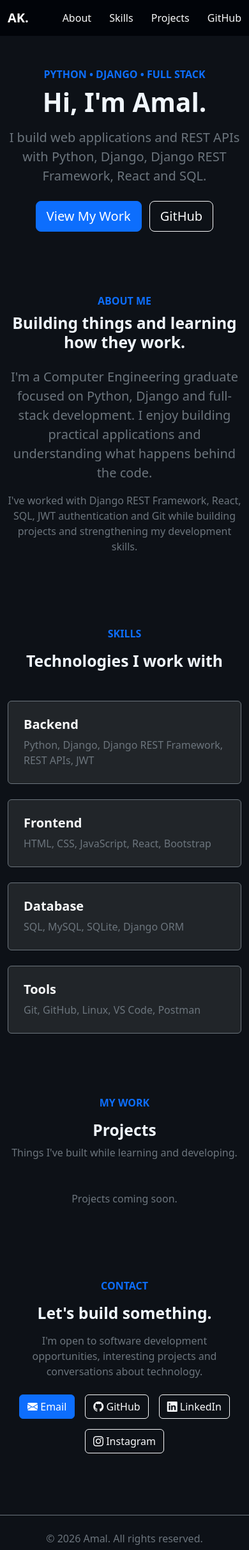
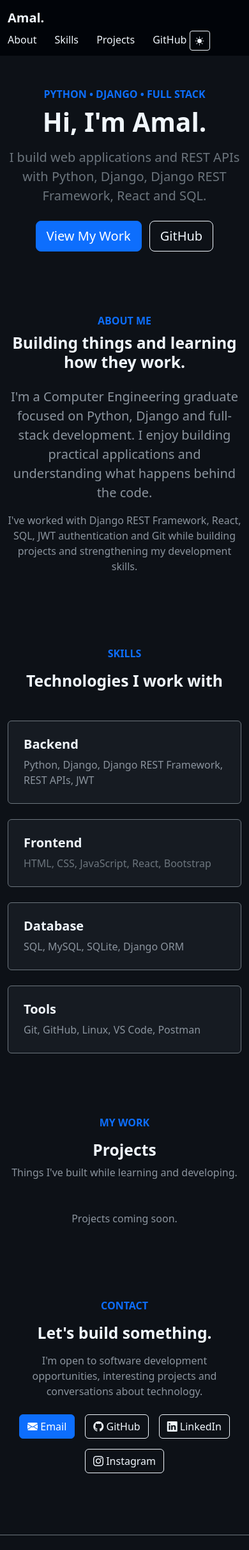
Before and after one commit to kailo-am/portfolio, a Django app: template main/templates/main/home.html in a window 390 px wide. Shown: the top 2422 px of the page at 64% size. Run offline with Django 5.2, Linux system fonts and the light colour scheme; the template is opened without the code that fills it, so the values that code supplies are empty.

Commit message:
Add responsive theme toggle

```diff
--- a/main/templates/main/base.html
+++ b/main/templates/main/base.html
@@ -19,13 +19,34 @@
 
     <style>
 
+        :root {
+        --bg-color: #0d1117;
+        --text-color: #f0f6fc;
+        --muted-color: #8b949e;
+        --card-color: #161b22;
+        --nav-color: #010409;
+        }
+
+        [data-theme="light"] {
+            --bg-color: #ffffff;
+            --text-color: #212529;
+            --muted-color: #6c757d;
+            --card-color: #f8f9fa;
+            --nav-color: #f8f9fa;
+        }
+
         body {
-            background: #0d1117;
-            color: #f0f6fc;
+            background: var(--bg-color);
+            color: var(--text-color);
+            transition: background-color 0.25s ease, color 0.25s ease;
         }
 
         .navbar {
-            background: #010409;
+            background: var(--nav-color);
+        }
+
+        .project-card {
+            background: var(--card-color) !important;
         }
 
         .card {
@@ -43,6 +64,33 @@
             transform: translateY(-6px);
             border-color: #0d6efd !important;
         }
+        .theme-text {
+            color: var(--text-color) !important;
+        }
+
+        .theme-muted {
+            color: var(--muted-color) !important;
+        }
+
+        .theme-card {
+            background-color: var(--card-color) !important;
+            color: var(--text-color) !important;
+        }
+
+        .theme-nav {
+            background-color: var(--nav-color) !important;
+        }
+        .theme-outline {
+            color: var(--text-color) !important;
+            border: 1px solid var(--text-color) !important;
+        }
+
+        .theme-outline:hover {
+            background-color: var(--text-color) !important;
+            color: var(--bg-color) !important;
+        }
+
+
 
     </style>
 
@@ -51,35 +99,41 @@
 
 <body>
 
-<nav class="navbar navbar-expand-lg navbar-dark">
+<nav class="navbar navbar-expand-lg theme-nav">
 
     <div class="container">
 
-        <a class="navbar-brand fw-bold"
+        <a class="navbar-brand fw-bold theme-text"
            href="/">
-            AK.
+            Amal.
         </a>
 
         <div>
             <a href="#about"
-                class="text-light text-decoration-none me-4">
+                class="theme-text  text-decoration-none me-4">
                     About
             </a>
             <a href="#skills"
-                class="text-light text-decoration-none me-4">
+                class="theme-text  text-decoration-none me-4">
                     Skills
             </a>
 
             <a href="#projects"
-               class="text-light text-decoration-none me-4">
+               class="theme-text  text-decoration-none me-4">
                 Projects
             </a>
 
             <a href="https://github.com/kailo-am"
                target="_blank"
-               class="text-light text-decoration-none">
+               class="theme-text  text-decoration-none">
                 GitHub
             </a>
+            <button id="themeToggle"
+                    class="btn theme-outline btn-sm"
+                    type="button"
+                    aria-label="Toggle theme">
+                    <i id="themeIcon" class="bi bi-sun-fill"></i>
+            </button>
 
         </div>
 
@@ -108,7 +162,25 @@
 
 </footer>
 
+<script>
+    const themeToggle = document.getElementById("themeToggle");
+    const themeIcon = document.getElementById("themeIcon");
 
+    themeToggle.addEventListener("click", () => {
+
+        const currentTheme =
+            document.documentElement.getAttribute("data-theme");
+
+        if (currentTheme === "light") {
+            document.documentElement.removeAttribute("data-theme");
+            themeIcon.className = "bi bi-sun-fill";
+        } else {
+            document.documentElement.setAttribute("data-theme", "light");
+            themeIcon.className = "bi bi-moon-fill";
+        }
+
+    });
+</script>
 </body>
 
 </html>
--- a/main/templates/main/home.html
+++ b/main/templates/main/home.html
@@ -27,7 +27,7 @@
 
             <a href="https://github.com/kailo-am"
                target="_blank"
-               class="btn btn-outline-light btn-lg">
+               class="btn theme-outline btn-lg">
                 GitHub
             </a>
         </div>
@@ -50,14 +50,14 @@
                     Building things and learning how they work.
                 </h2>
 
-                <p class="text-secondary lead">
+                <p class="theme-muted lead">
                     I'm a Computer Engineering graduate focused on
                     Python, Django and full-stack development.
                     I enjoy building practical applications and
                     understanding what happens behind the code.
                 </p>
 
-                <p class="text-secondary">
+                <p class="theme-muted">
                     I've worked with Django REST Framework, React,
                     SQL, JWT authentication and Git while building
                     projects and strengthening my development skills.
@@ -90,13 +90,13 @@
         <div class="row g-4">
 
             <div class="col-md-6 col-lg-3">
-                <div class="card bg-dark border-secondary h-100">
+                <div class="card theme-card border-secondary h-100">
                     <div class="card-body p-4">
-                        <h3 class="h5 fw-bold text-light">
+                        <h3 class="h5 fw-bold theme-text ">
                             Backend
                         </h3>
 
-                        <p class="text-secondary mb-0">
+                        <p class="theme-muted mb-0">
                             Python, Django, Django REST Framework,
                             REST APIs, JWT
                         </p>
@@ -106,9 +106,9 @@
 
 
             <div class="col-md-6 col-lg-3">
-                <div class="card bg-dark border-secondary h-100">
+                <div class="card theme-card border-secondary h-100">
                     <div class="card-body p-4">
-                        <h3 class="h5 fw-bold text-light">
+                        <h3 class="h5 fw-bold theme-text ">
                             Frontend
                         </h3>
 
@@ -122,13 +122,13 @@
 
 
             <div class="col-md-6 col-lg-3">
-                <div class="card bg-dark border-secondary h-100">
+                <div class="card theme-card border-secondary h-100">
                     <div class="card-body p-4">
-                        <h3 class="h5 fw-bold text-light">
+                        <h3 class="h5 fw-bold theme-text ">
                             Database
                         </h3>
 
-                        <p class="text-secondary mb-0">
+                        <p class="theme-muted mb-0">
                             SQL, MySQL, SQLite,
                             Django ORM
                         </p>
@@ -138,13 +138,13 @@
 
 
             <div class="col-md-6 col-lg-3">
-                <div class="card bg-dark border-secondary h-100">
+                <div class="card theme-card border-secondary h-100">
                     <div class="card-body p-4">
-                        <h3 class="h5 fw-bold text-light">
+                        <h3 class="h5 fw-bold theme-text ">
                             Tools
                         </h3>
 
-                        <p class="text-secondary mb-0">
+                        <p class="theme-muted mb-0">
                             Git, GitHub, Linux,
                             VS Code, Postman
                         </p>
@@ -165,7 +165,7 @@
         <div class="text-center mb-5">
             <p class="text-primary fw-semibold">MY WORK</p>
             <h2 class="fw-bold">Projects</h2>
-            <p class="text-secondary">
+            <p class="theme-muted">
                 Things I've built while learning and developing.
             </p>
         </div>
@@ -176,15 +176,15 @@
             {% for project in projects %}
 
             <div class="col-md-6 col-lg-4">
-                <div class="card h-100 bg-dark border-secondary project-card">
+                <div class="card h-100 theme-card border-secondary project-card">
 
                     <div class="card-body p-4 d-flex flex-column">
 
-                        <h3 class="h5 fw-bold mb-3 text-light">
+                        <h3 class="h5 fw-bold mb-3 theme-text">
                             {{ project.title }}
                         </h3>
 
-                        <p class="card-text text-secondary mb-4">
+                        <p class="card-text theme-muted mb-4">
                             {{ project.description }}
                         </p>
 
@@ -197,7 +197,7 @@
                             {% if project.github_url %}
                             <a href="{{ project.github_url }}"
                             target="_blank"
-                            class="btn btn-outline-light btn-sm">
+                            class="btn theme-outline btn-sm">
                                 GitHub →
                             </a>
                             {% endif %}
@@ -213,7 +213,7 @@
             {% empty %}
 
             <div class="text-center">
-                <p class="text-secondary">
+                <p class="theme-muted">
                     Projects coming soon.
                 </p>
             </div>
@@ -239,7 +239,7 @@
                 Let's build something.
             </h2>
 
-            <p class="text-secondary mx-auto mb-4"
+            <p class="theme-muted mx-auto mb-4"
                style="max-width: 600px;">
                 I'm open to software development opportunities,
                 interesting projects and conversations about technology.
@@ -259,7 +259,7 @@
                 <a href="https://github.com/kailo-am"
                    target="_blank"
                    rel="noopener noreferrer"
-                   class="btn btn-outline-light"
+                   class="btn theme-outline"
                    aria-label="GitHub">
                     <i class="bi bi-github"></i>
                     GitHub
@@ -269,7 +269,7 @@
                 <a href="https://www.linkedin.com/in/amal-dovan"
                    target="_blank"
                    rel="noopener noreferrer"
-                   class="btn btn-outline-light"
+                   class="btn theme-outline"
                    aria-label="LinkedIn">
                     <i class="bi bi-linkedin"></i>
                     LinkedIn
@@ -279,7 +279,7 @@
                 <a href="https://www.instagram.com/do_no_van_k/"
                    target="_blank"
                    rel="noopener noreferrer"
-                   class="btn btn-outline-light"
+                   class="btn theme-outline"
                    aria-label="Instagram">
                     <i class="bi bi-instagram"></i>
                     Instagram
```
